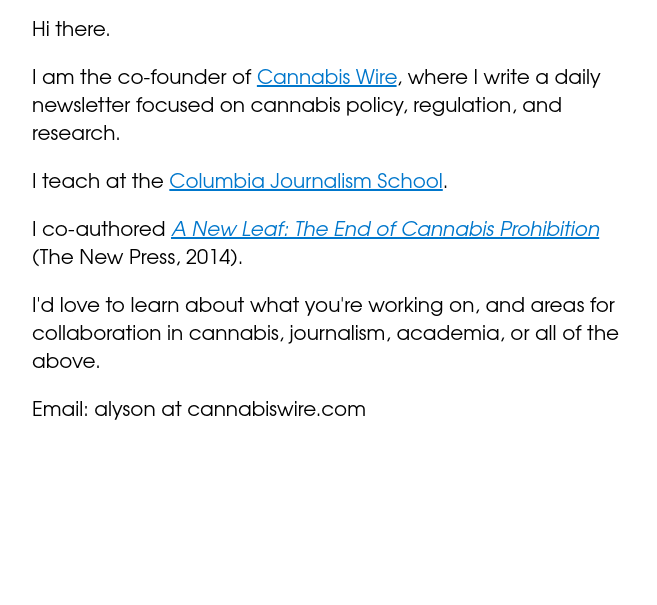
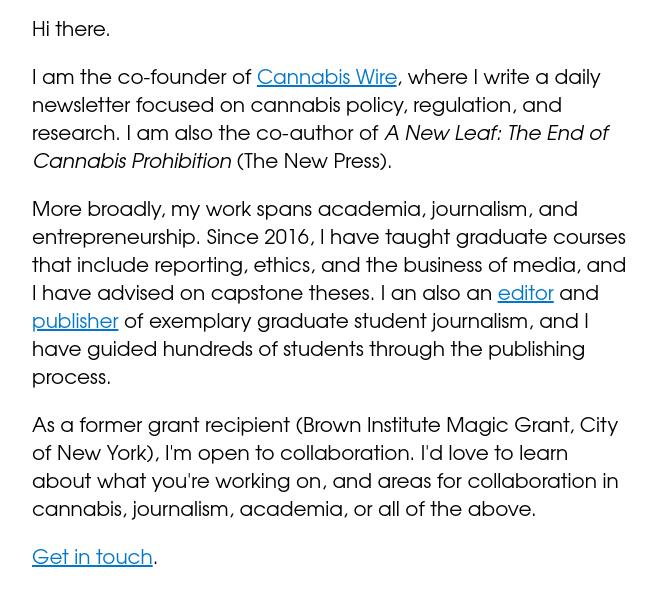
Before and after one commit to cannabiswire/alysonmartin.com, an Eleventy site: page pages/index.md in a window 1280 px wide. Shown: the part 153-758 px from the top of the page, without its empty margins (308-965 px from the left). Built offline with nearby package versions, Linux system fonts and the light colour scheme; Eleventy itself is replaced by a stand-in of ours; files that its build step writes are made by us from their sources.

Commit message:
Update Page “index”

```diff
--- a/pages/index.md
+++ b/pages/index.md
@@ -9,12 +9,10 @@ description: >
 ---
 [](https://twitter.com/alysonrmartin)Hi there.
 
-I am the co-founder of [Cannabis Wire](https://cannabiswire.com), where I write a daily newsletter focused on cannabis policy, regulation, and research.
+I am the co-founder of [Cannabis Wire](https://cannabiswire.com), where I write a daily newsletter focused on cannabis policy, regulation, and research. I am also the co-author of *A New Leaf: The End of Cannabis Prohibition* (The New Press).
 
-I teach at the [Columbia Journalism School](https://journalism.columbia.edu/directory/alyson-r-martin).
+More broadly, my work spans academia, journalism, and entrepreneurship. Since 2016, I have taught graduate courses that include reporting, ethics, and the business of media, and I have advised on capstone theses. I an also an [editor](https://journalism.columbia.edu/directory/alyson-r-martin) and [publisher](https://www.nycitynewsservice.com/contact-us/) of exemplary graduate student journalism, and I have guided hundreds of students through the publishing process.
 
-I co-authored *[A New Leaf: The End of Cannabis Prohibition](https://thenewpress.com/books/new-leaf)* (The New Press, 2014).
+As a former grant recipient (Brown Institute Magic Grant, City of New York), I'm open to collaboration. I'd love to learn about what you're working on, and areas for collaboration in cannabis, journalism, academia, or all of the above.
 
-I'd love to learn about what you're working on, and areas for collaboration in cannabis, journalism, academia, or all of the above.
-
-Email: alyson at cannabiswire.com[](https://twitter.com/alysonrmartin)
+[Get in touch](https://www.linkedin.com/in/alyson-martin-4742035/). [](https://twitter.com/alysonrmartin)
```
